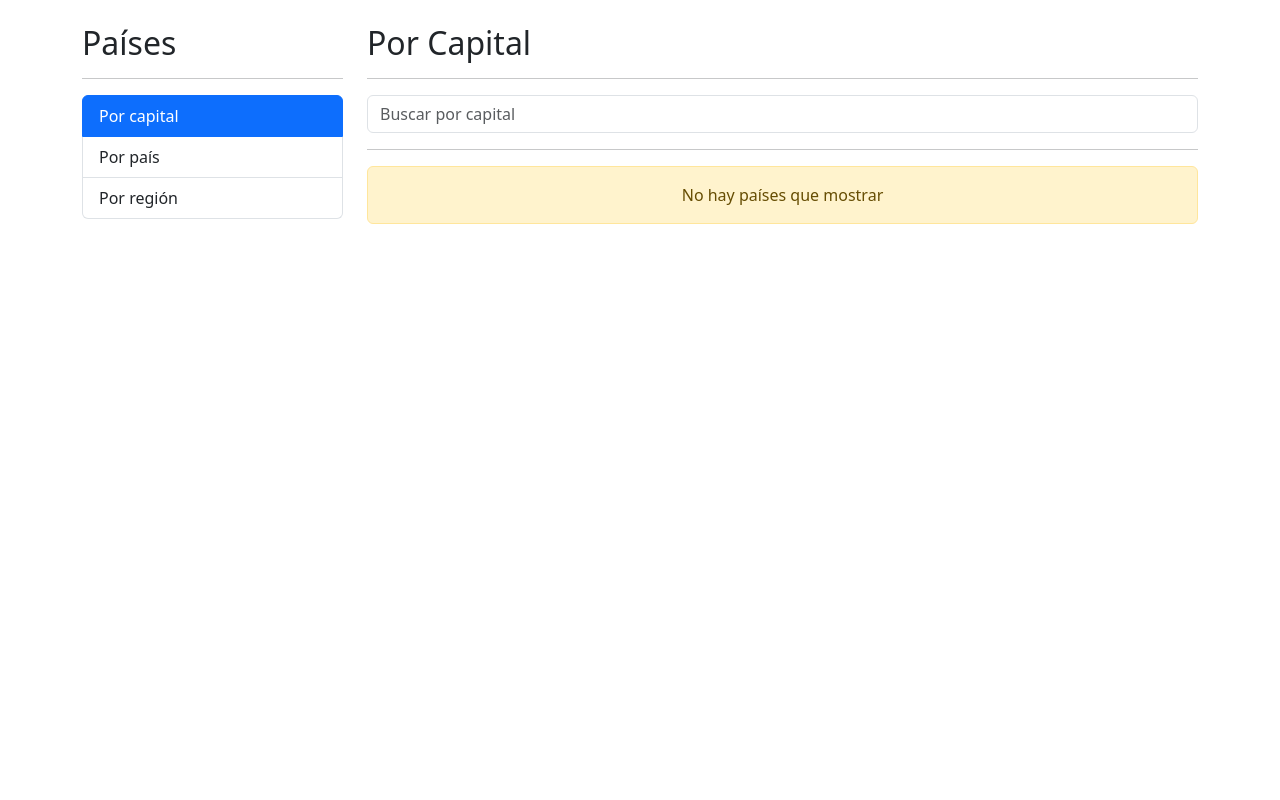
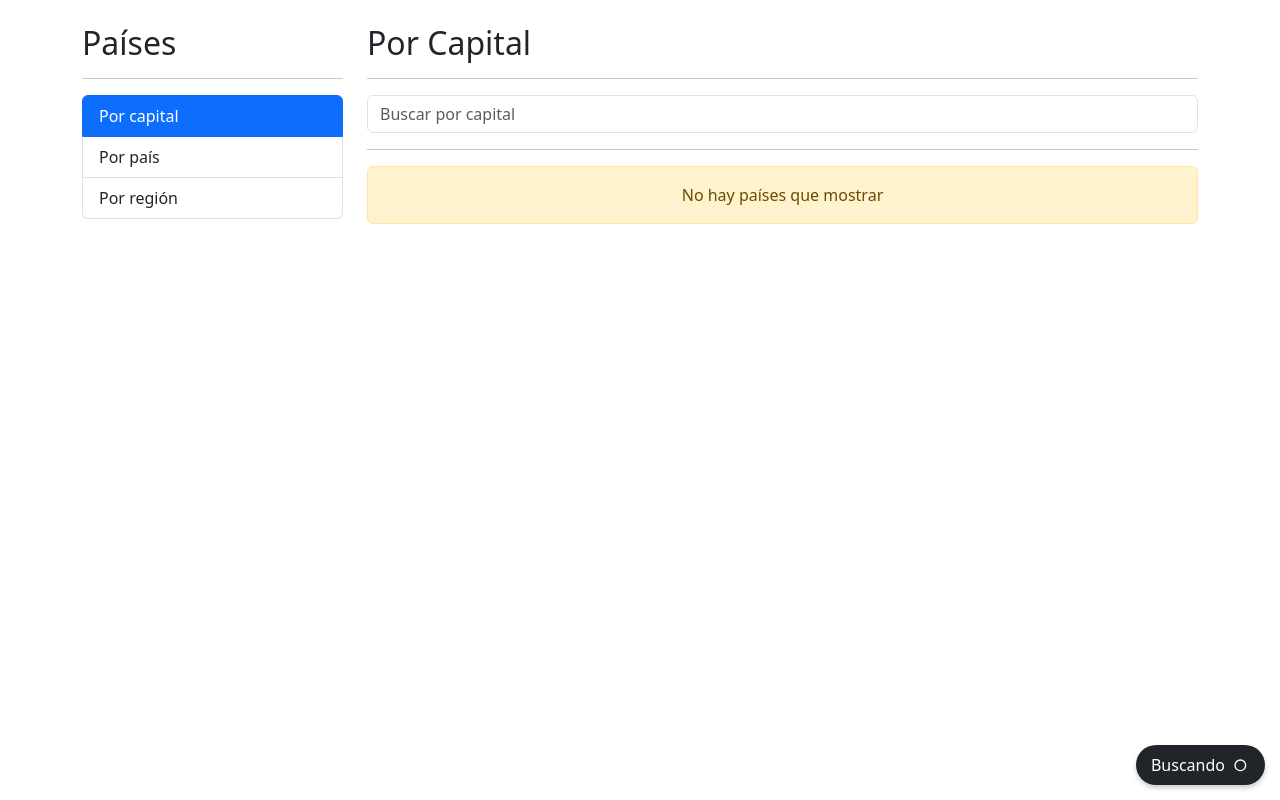
Before and after one commit to alvaroHdZ95/04-countryApp, an Angular app: page /countries/by-capital in a window 1280 px wide. Built offline with nearby package versions, Linux system fonts and the light colour scheme.

Commit message:
S10 - LoadingComponent - Mostrar un indicador de carga

```diff
--- a/src/app/countries/pages/by-capital-page/by-capital-page.component.html
+++ b/src/app/countries/pages/by-capital-page/by-capital-page.component.html
@@ -8,12 +8,14 @@
       (onValue)="searchByCapital($event)"
       placeholder="Buscar por capital"
     ></shared-search-box>
+    <hr>
   </div>
 </div>
 
-<hr>
 <div class="row">
   <div class="col">
+    <shared-loading-spinner></shared-loading-spinner>
+
     <!-- Resultados de la búsqueda -->
     <countries-table [countries]="countries"></countries-table>
   </div>
--- /dev/null
+++ b/src/app/shared/components/loading-spinner/loading-spinner.component.css
@@ -0,0 +1,16 @@
+.spinner-container {
+  align-items: center;
+  background-color: black;
+  border-radius: 20px;
+  bottom: 15px;
+  color: white;
+  display: flex;
+  padding: 5px 10px;
+  position:fixed;
+  right: 15px;
+  box-shadow: 0px 3px 5px rgba(0, 0, 0, 0.2);
+}
+
+span {
+  margin-left: 5px;
+}
--- /dev/null
+++ b/src/app/shared/components/loading-spinner/loading-spinner.component.html
@@ -0,0 +1,45 @@
+<div class="spinner-container bg-dark">
+  <span class="text-white">Buscando</span>
+  <!-- By Sam Herbert (@sherb), for everyone. More @ http://goo.gl/7AJzbL -->
+  <svg width="30" height="30" viewBox="0 0 45 45" xmlns="http://www.w3.org/2000/svg" stroke="#fff">
+    <g fill="none" fill-rule="evenodd" transform="translate(1 1)" stroke-width="2">
+        <circle cx="22" cy="22" r="6" stroke-opacity="0">
+            <animate attributeName="r"
+                begin="1.5s" dur="3s"
+                values="6;22"
+                calcMode="linear"
+                repeatCount="indefinite" />
+            <animate attributeName="stroke-opacity"
+                begin="1.5s" dur="3s"
+                values="1;0" calcMode="linear"
+                repeatCount="indefinite" />
+            <animate attributeName="stroke-width"
+                begin="1.5s" dur="3s"
+                values="2;0" calcMode="linear"
+                repeatCount="indefinite" />
+        </circle>
+        <circle cx="22" cy="22" r="6" stroke-opacity="0">
+            <animate attributeName="r"
+                begin="3s" dur="3s"
+                values="6;22"
+                calcMode="linear"
+                repeatCount="indefinite" />
+            <animate attributeName="stroke-opacity"
+                begin="3s" dur="3s"
+                values="1;0" calcMode="linear"
+                repeatCount="indefinite" />
+            <animate attributeName="stroke-width"
+                begin="3s" dur="3s"
+                values="2;0" calcMode="linear"
+                repeatCount="indefinite" />
+        </circle>
+        <circle cx="22" cy="22" r="8">
+            <animate attributeName="r"
+                begin="0s" dur="1.5s"
+                values="6;1;2;3;4;5;6"
+                calcMode="linear"
+                repeatCount="indefinite" />
+        </circle>
+    </g>
+  </svg>
+</div>
--- a/src/app/shared/shared.module.ts
+++ b/src/app/shared/shared.module.ts
@@ -5,9 +5,9 @@
 import { AboutPageComponent } from './pages/about-page/about-page.component';
 import { ContactPageComponent } from './pages/contact-page/contact-page.component';
 import { HomePageComponent } from './pages/home-page/home-page.component';
+import { LoadingSpinnerComponent } from './components/loading-spinner/loading-spinner.component';
 import { SearchBoxComponent } from './components/search-box/search-box.component';
 import { SidebarComponent } from './components/sidebar/sidebar.component';
-
 
 
 @NgModule({
@@ -15,6 +15,7 @@
     AboutPageComponent,
     ContactPageComponent,
     HomePageComponent,
+    LoadingSpinnerComponent,
     SidebarComponent,
     SearchBoxComponent,
   ],
@@ -26,6 +27,7 @@
     AboutPageComponent,
     ContactPageComponent,
     HomePageComponent,
+    LoadingSpinnerComponent,
     SearchBoxComponent,
     SidebarComponent
   ]
```
Also changed, not shown: src/app/shared/components/loading-spinner/loading-spinner.component.ts (added, +10 -0 lines).
